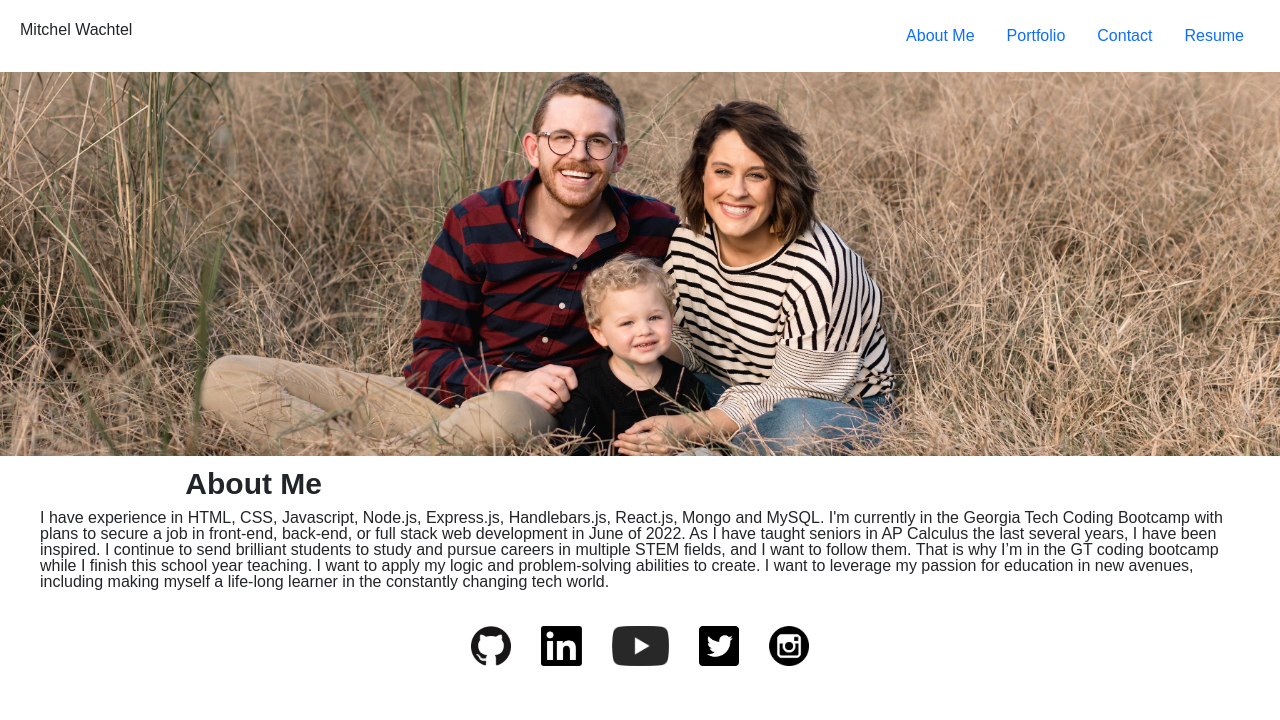
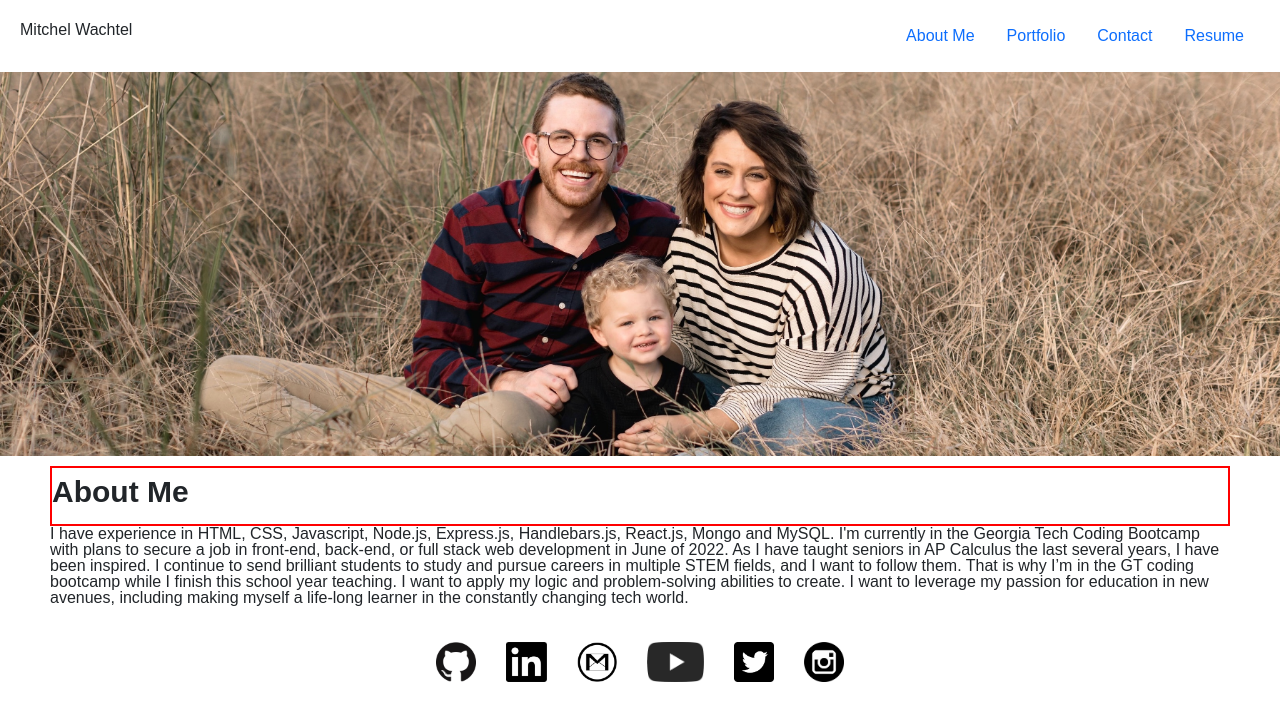
Before and after one commit to mitchelwachtel/portfolio-react, a React (Create React App) app: page / in a window 1280 px wide. Shown: the top 720 px of the page. Built offline with nearby package versions, Linux system fonts and the light colour scheme.

Commit message:
added email link

```diff
--- a/src/components/Footer.js
+++ b/src/components/Footer.js
@@ -5,6 +5,7 @@ import youtubePic from "../assets/images/youtube.png";
 import linkedinPic from "../assets/images/linkedinB.jpeg";
 import twitterPic from "../assets/images/twitter.png";
 import instaPic from "../assets/images/insta.png";
+import gmailPic from "../assets/images/gmail.png";
 
 export default function Footer() {
   return (
@@ -22,6 +23,13 @@ export default function Footer() {
           className="linkPic"
           src={linkedinPic}
           alt="link to Mitchel Wachtel's LinkedIn Profile"
+        />
+      </a>
+      <a href="mailto:mitchel.wachtel@gmail.com" rel="noreferrer" target="_blank">
+        <img
+          className="linkPic"
+          src={gmailPic}
+          alt="link to Mitchel Wachtel's Email"
         />
       </a>
       <a href="https://youtube.com/docwach" rel="noreferrer" target="_blank">
--- a/src/components/pages/About.js
+++ b/src/components/pages/About.js
@@ -4,11 +4,8 @@ import React from "react";
 export default function About() {
   return (
     <div className="content-container">
-      <div className="row">
-        <div className="col-3">
+      <div className="title-header">
           <h1 className="page-title">About Me</h1>
-        </div>
-        <div className="col-9"></div>
       </div>
       <p>
         I have experience in HTML, CSS, Javascript, Node.js, Express.js,
--- a/src/components/pages/Contact.js
+++ b/src/components/pages/Contact.js
@@ -31,11 +31,9 @@ export default function Contact() {
 
   return (
     <div className="content-container">
-      <div className="row">
-        <div className="col-3">
+      <div className="title-header">
           <h1 className="page-title">Contact</h1>
-        </div>
-        <div className="col-9"></div>
+          <h2>mitchel.wachtel@gmail.com</h2>
       </div>
 
       <form className="form">
--- a/src/components/pages/Portfolio.js
+++ b/src/components/pages/Portfolio.js
@@ -10,11 +10,8 @@ import socialNet from "../../assets/images/users.png";
 export default function Blog() {
   return (
     <div className="content-container">
-      <div className="row">
-        <div className="col-3">
+      <div className="title-header">
           <h1 className="page-title">Portfolio</h1>
-        </div>
-        <div className="col-9"></div>
       </div>
       <div className="container-fluid">
         <div className="card">
--- a/src/components/pages/Resume.js
+++ b/src/components/pages/Resume.js
@@ -3,11 +3,8 @@ import React from "react";
 export default function Resume() {
   return (
     <div className="content-container">
-      <div className="row">
-        <div className="col-3">
+      <div className="title-header">
           <h1 className="page-title">Resume</h1>
-        </div>
-        <div className="col-9"></div>
       </div>
       <div className="section">
         <h2 className="section-title">Overview</h2>
--- a/src/styles/Content.css
+++ b/src/styles/Content.css
@@ -2,7 +2,8 @@
     display: flex;
     flex-direction: column;
     justify-content: center;
-    padding: 10px 40px;
+    padding: 10px;
+    margin: 0px 40px;
 }
 
 .col-3 {
@@ -20,3 +21,12 @@
     font-weight: 900;
 
 }
+
+.title-header {
+    display: flex;
+    flex-direction: column;
+    justify-content: center;
+    align-items: flex-start;
+    height: 60px;
+    border: 2px solid red;
+}
```
Also changed, not shown: src/assets/images/gmail.png (added).
